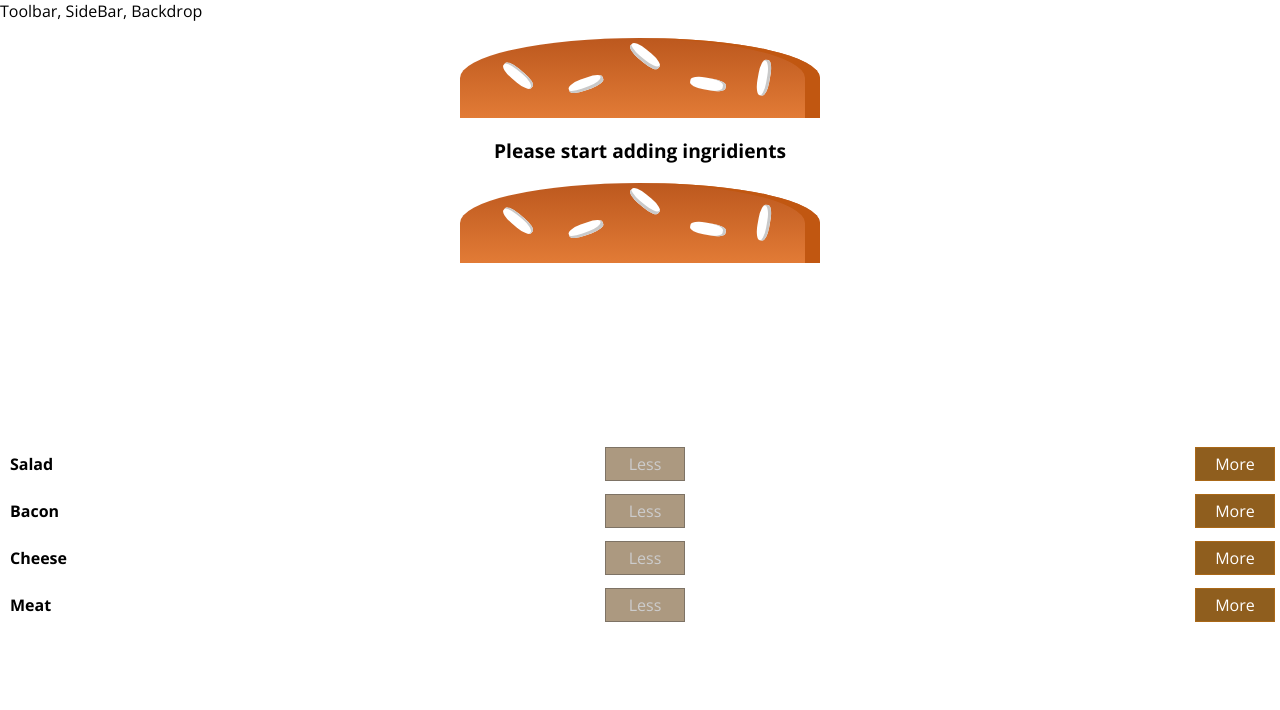
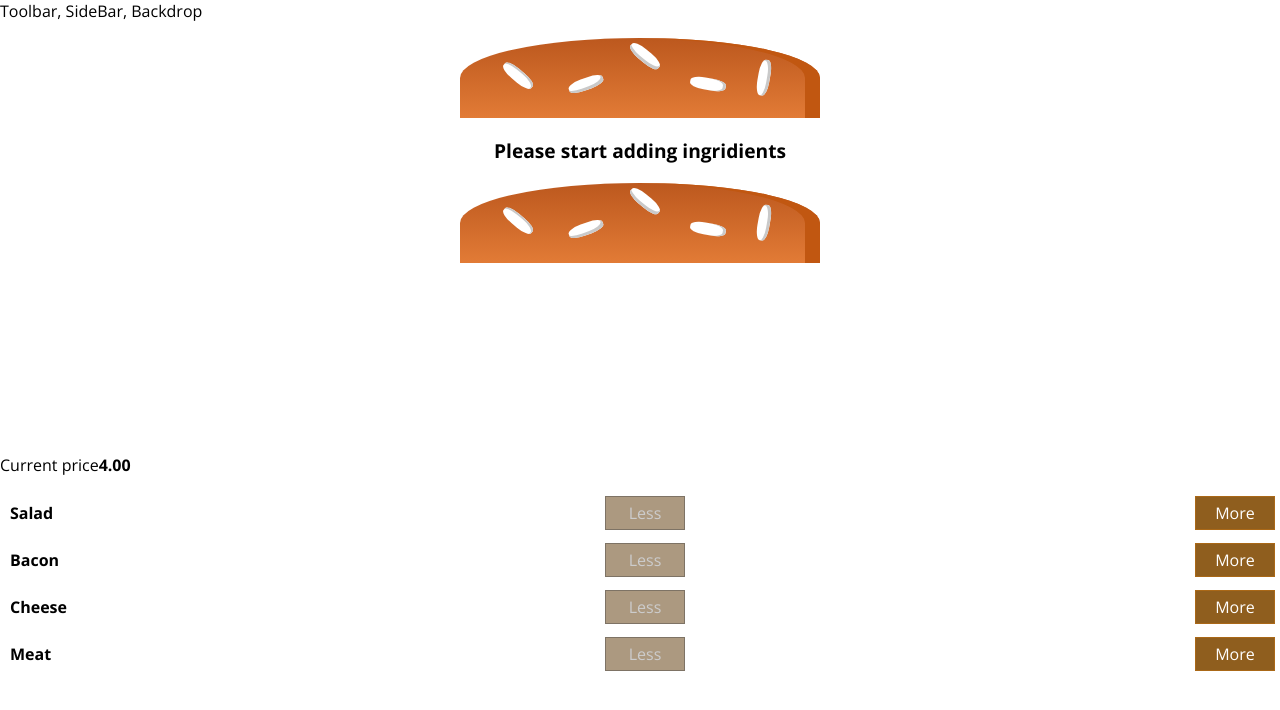
Before and after one commit to dayanapanova/burger-builder, a React app: page / in a window 1280 px wide. Shown: the top 710 px of the page. Built offline with nearby package versions, Linux system fonts and the light colour scheme.

Commit message:
outputing the price

```diff
--- a/src/components/Burger/BuildControls/BuildControl/BuildControls.js
+++ b/src/components/Burger/BuildControls/BuildControl/BuildControls.js
@@ -11,6 +11,7 @@
 
 const buildControls = (props) => (
     <div className={classes.buildControls}>
+        <p>Current price<strong>{props.price.toFixed(2)}</strong></p>
         {controls.map(ctrl => (
             <BuildControl
             key={ctrl.label}
@@ -18,7 +19,6 @@
             added={()=> props.ingridientAdded(ctrl.type)}
             removed={()=> props.ingridientRemoved(ctrl.type)}
             disabled={props.disabled[ctrl.type]}
-
             />
         ))}
 
--- a/src/containers/BurgerBuilder/BurgerBuilder.js
+++ b/src/containers/BurgerBuilder/BurgerBuilder.js
@@ -64,6 +64,7 @@
                 ingridientAdded={this.addIngridientHandler}
                 ingridientRemoved={this.removeIngridientHandler}
                 disabled={disabledInfo}
+                price={this.state.totalPrice}
                 />
             </Auxilliary>
         )
```
